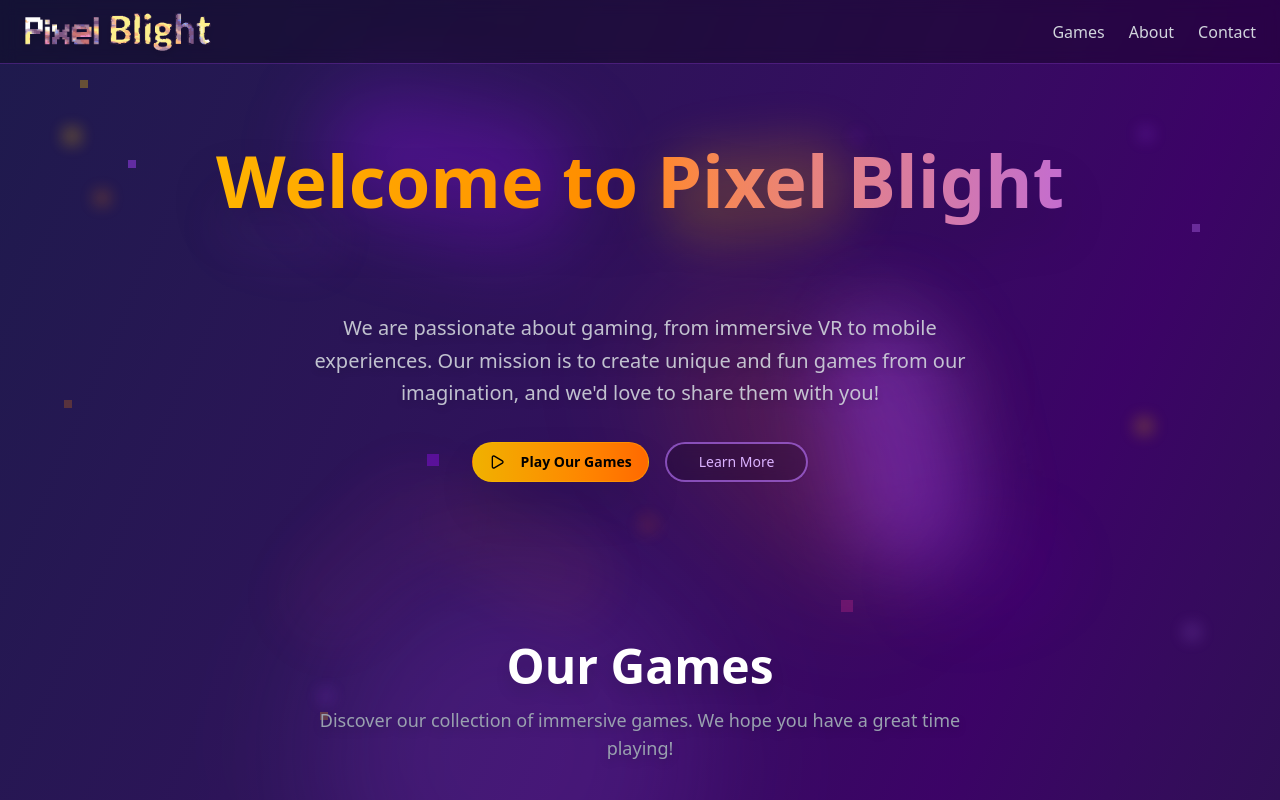
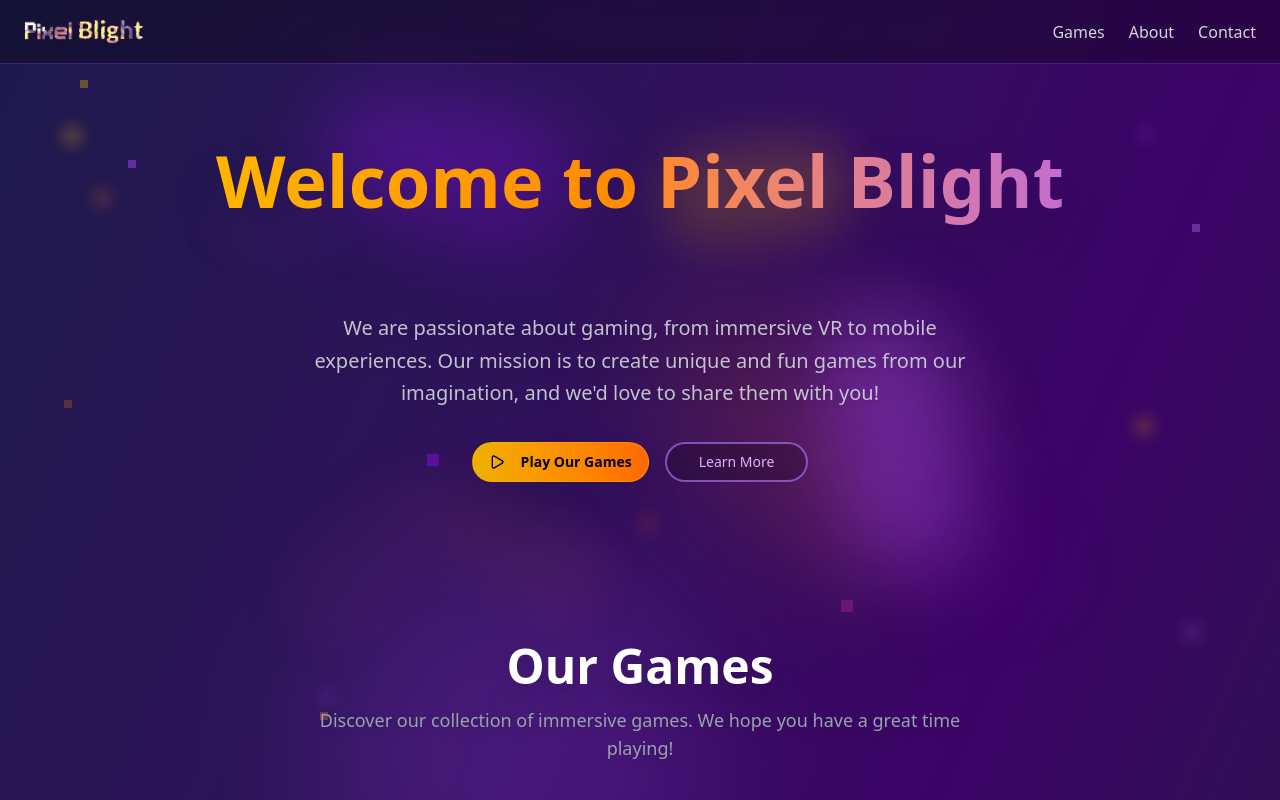
Before and after one commit to Caresilabs/pixelblight-web, a Next.js app: page / in a window 1280 px wide. Shown: the top 800 px of the page. Built offline with nearby package versions, Linux system fonts and the light colour scheme.

Commit message:
chore: style fixes

```diff
--- a/src/app/page.tsx
+++ b/src/app/page.tsx
@@ -25,7 +25,7 @@ const siteInfo = {
 
 export default function HomePage() {
   return (
-    <div className="min-h-screen bg-gradient-to-br from-indigo-950 via-purple-950 to-slate-900 relative overflow-hidden">
+    <div className="min-h-screen bg-gradient-to-br from-indigo-950 via-purple-950 to-slate-900">
       {/* Global blight atmosphere */}
       <div className="fixed inset-0 pointer-events-none opacity-20">
         <div className="absolute top-1/4 left-1/6 w-32 h-16 bg-purple-500/30 rounded-full blur-xl transform rotate-12"></div>
@@ -48,14 +48,14 @@ export default function HomePage() {
       </div>
 
       {/* Header */}
-      <header className="relative z-50 px-4 lg:px-6 h-16 flex items-center backdrop-blur-sm bg-black/30 border-b border-purple-500/30">
+      <header className="px-4 lg:px-6 h-16 flex items-center backdrop-blur-sm bg-black/30 border-b border-purple-500/30">
         <Link href="/" className="flex items-center space-x-3">
           <Image
             src="/PixelBlightNoBackground.png"
             alt="Pixel Blight Logo"
+            height={40}
             width={120}
-            height={40}
-            className="h-10 w-auto drop-shadow-lg"
+            className="h-10 drop-shadow-lg object-contain"
           />
         </Link>
         <nav className="ml-auto flex gap-6">
@@ -184,6 +184,7 @@ export default function HomePage() {
                 Featured
               </Badge>
 
+
               <CardHeader>
                 <CardTitle className="text-2xl text-white flex items-center justify-between drop-shadow-lg">
                   Phantom Bound
@@ -209,7 +210,7 @@ export default function HomePage() {
                   </div>
                   <Badge
                     variant="secondary"
-                    className="bg-green-600/30 text-green-400 border-green-600/40 shadow-sm"
+                    className="bg-green-600/30 text-green-400 border-green-600/40 shadow-sm ml-2"
                   >
                     Available Now
                   </Badge>
```
